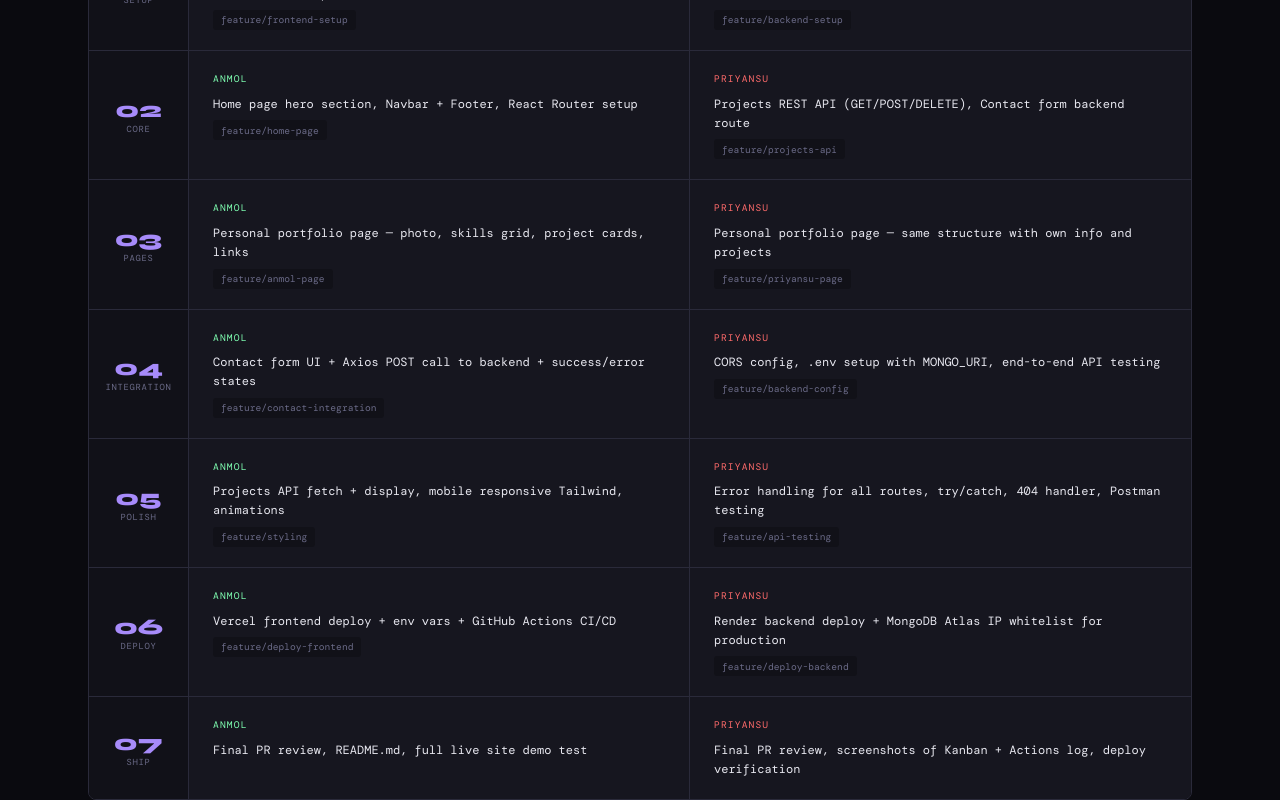
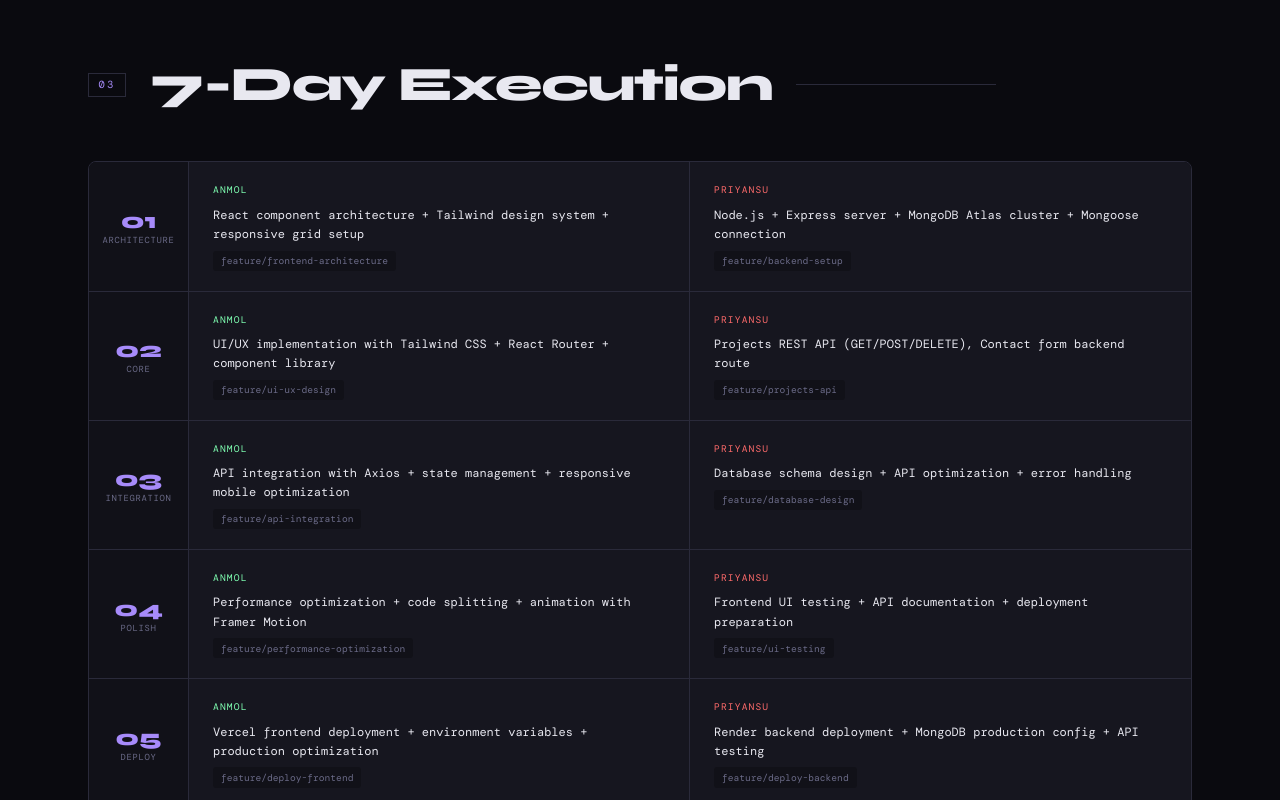
Before and after one commit to priyansunegi-dev0/tbi-team-portfolio, a React (Vite) app: page / in a window 1280 px wide. Shown: the part 2820-3620 px from the top of the page. Built offline with nearby package versions, Linux system fonts and the light colour scheme; a web font is replaced by a local one.

Commit message:
feat: update Anmol's role to Frontend Lead
- Update Anmol's tasks to focus on React architecture
- Add UI/UX implementation responsibilities
- Include responsive design and API integration
- Add database design and performance optimization tasks

```diff
--- a/src/components/TeamPortfolio.jsx
+++ b/src/components/TeamPortfolio.jsx
@@ -3,11 +3,12 @@ import { useState, useEffect, useRef } from "react";
 // ── Data ──────────────────────────────────────────────────────────────────────
 
 const ANMOL_TASKS = [
-  { label: "React + Vite Setup & Routing", branch: "feature/frontend-setup" },
-  { label: "Home Page, Navbar & Footer", branch: "feature/home-page" },
-  { label: "Contact Form UI + Axios Integration", branch: "feature/contact-ui" },
-  { label: "Backend API Testing & Review", branch: "feature/api-testing" },
-  { label: "Vercel Deployment & GitHub Actions", branch: "feature/deploy-frontend" },
+  { label: "React Architecture & Component Design", branch: "feature/frontend-architecture" },
+  { label: "UI/UX Implementation with Tailwind CSS", branch: "feature/ui-ux-design" },
+  { label: "Responsive Design & Mobile Optimization", branch: "feature/responsive-design" },
+  { label: "API Integration & State Management", branch: "feature/api-integration" },
+  { label: "Database Schema Design & Optimization", branch: "feature/database-design" },
+  { label: "Performance Optimization & Code Splitting", branch: "feature/performance-optimization" },
 ];
 
 const PRIYANSU_TASKS = [
@@ -19,39 +20,38 @@ const PRIYANSU_TASKS = [
 ];
 
 const TECH_STACK = [
-  { icon: "⚛️", name: "React + Vite", purpose: "Frontend UI framework with fast HMR and build tooling", owner: "a" },
-  { icon: "🎨", name: "Tailwind CSS", purpose: "Utility-first CSS for rapid, responsive UI styling", owner: "both" },
-  { icon: "🛡️", name: "Node + Express", purpose: "RESTful API server with routing and middleware", owner: "p" },
-  { icon: "🍃", name: "MongoDB Atlas", purpose: "Cloud NoSQL database with Mongoose ODM", owner: "both" },
-  { icon: "▲", name: "Vercel", purpose: "Zero-config frontend deployment with Edge network", owner: "a" },
-  { icon: "🚀", name: "Render", purpose: "Backend deployment with auto-scaling web services", owner: "both" },
+  { icon: "⚛️", name: "React + Vite", purpose: "Frontend architecture with component-based design and fast HMR", owner: "a" },
+  { icon: "🎨", name: "Tailwind CSS", purpose: "Utility-first CSS for responsive design and rapid UI development", owner: "a" },
+  { icon: "🛡️", name: "Node + Express", purpose: "RESTful API server with routing and middleware architecture", owner: "p" },
+  { icon: "🍃", name: "MongoDB Atlas", purpose: "Cloud NoSQL database with optimized schema design", owner: "both" },
+  { icon: "▲", name: "Vercel", purpose: "Zero-config frontend deployment with Edge network optimization", owner: "both" },
+  { icon: "🚀", name: "Render", purpose: "Backend deployment with auto-scaling web services", owner: "p" },
   { icon: "🐙", name: "GitHub", purpose: "Version control, PRs, branch protection rules", owner: "both" },
-  { icon: "⚙️", name: "GitHub Actions", purpose: "CI/CD pipeline: build → test → deploy on push to main", owner: "both" },
   { icon: "📋", name: "GitHub Projects", purpose: "Kanban board for Agile task management", owner: "both" },
+  { icon: "🔧", name: "React Router", purpose: "Client-side routing and navigation architecture", owner: "a" },
+  { icon: "📦", name: "Axios", purpose: "HTTP client for API integration and state management", owner: "a" },
+  { icon: "🎯", name: "Framer Motion", purpose: "Animation library for smooth UI transitions", owner: "a" },
 ];
 
 const TIMELINE = [
-  { day: "01", label: "Setup",
-    anmol: { text: "GitHub repo + branch protection + Kanban board + React + Vite + Tailwind setup", branch: "feature/frontend-setup" },
+  { day: "01", label: "Architecture",
+    anmol: { text: "React component architecture + Tailwind design system + responsive grid setup", branch: "feature/frontend-architecture" },
     priyansu: { text: "Node.js + Express server + MongoDB Atlas cluster + Mongoose connection", branch: "feature/backend-setup" }},
   { day: "02", label: "Core",
-    anmol: { text: "Home page hero section, Navbar + Footer, React Router setup", branch: "feature/home-page" },
+    anmol: { text: "UI/UX implementation with Tailwind CSS + React Router + component library", branch: "feature/ui-ux-design" },
     priyansu: { text: "Projects REST API (GET/POST/DELETE), Contact form backend route", branch: "feature/projects-api" }},
-  { day: "03", label: "Pages",
-    anmol: { text: "Personal portfolio page — photo, skills grid, project cards, links", branch: "feature/anmol-page" },
-    priyansu: { text: "Personal portfolio page — same structure with own info and projects", branch: "feature/priyansu-page" }},
-  { day: "04", label: "Integration",
-    anmol: { text: "Contact form UI + Axios POST call to backend + success/error states", branch: "feature/contact-integration" },
-    priyansu: { text: "CORS config, .env setup with MONGO_URI, end-to-end API testing", branch: "feature/backend-config" }},
-  { day: "05", label: "Polish",
-    anmol: { text: "Projects API fetch + display, mobile responsive Tailwind, animations", branch: "feature/styling" },
-    priyansu: { text: "Error handling for all routes, try/catch, 404 handler, Postman testing", branch: "feature/api-testing" }},
-  { day: "06", label: "Deploy",
-    anmol: { text: "Vercel frontend deploy + env vars + GitHub Actions CI/CD", branch: "feature/deploy-frontend" },
-    priyansu: { text: "Render backend deploy + MongoDB Atlas IP whitelist for production", branch: "feature/deploy-backend" }},
-  { day: "07", label: "Ship",
-    anmol: { text: "Final PR review, README.md, full live site demo test", branch: null },
-    priyansu: { text: "Final PR review, screenshots of Kanban + Actions log, deploy verification", branch: null }},
+  { day: "03", label: "Integration",
+    anmol: { text: "API integration with Axios + state management + responsive mobile optimization", branch: "feature/api-integration" },
+    priyansu: { text: "Database schema design + API optimization + error handling", branch: "feature/database-design" }},
+  { day: "04", label: "Polish",
+    anmol: { text: "Performance optimization + code splitting + animation with Framer Motion", branch: "feature/performance-optimization" },
+    priyansu: { text: "Frontend UI testing + API documentation + deployment preparation", branch: "feature/ui-testing" }},
+  { day: "05", label: "Deploy",
+    anmol: { text: "Vercel frontend deployment + environment variables + production optimization", branch: "feature/deploy-frontend" },
+    priyansu: { text: "Render backend deployment + MongoDB production config + API testing", branch: "feature/deploy-backend" }},
+  { day: "06", label: "Ship",
+    anmol: { text: "Final UI review + performance testing + README documentation", branch: null },
+    priyansu: { text: "Final API testing + deployment verification + screenshots", branch: null }},
 ];
 
 const PROJECTS = [
```
